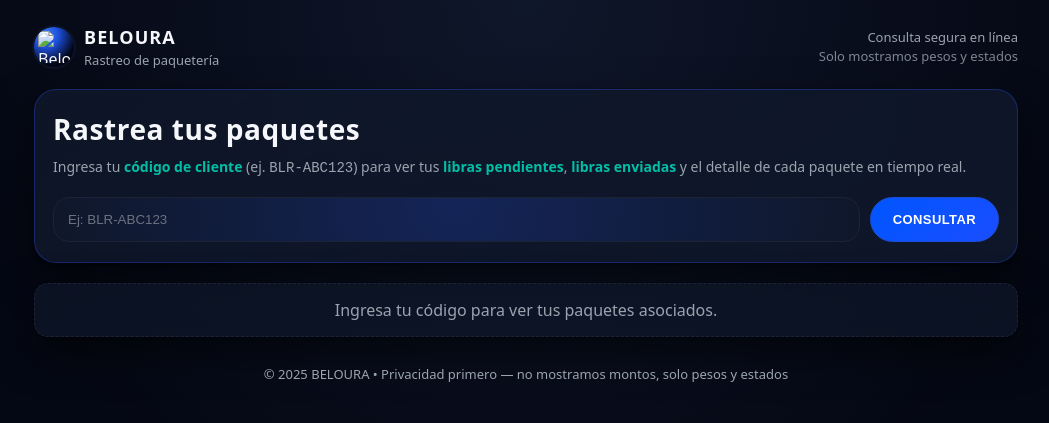
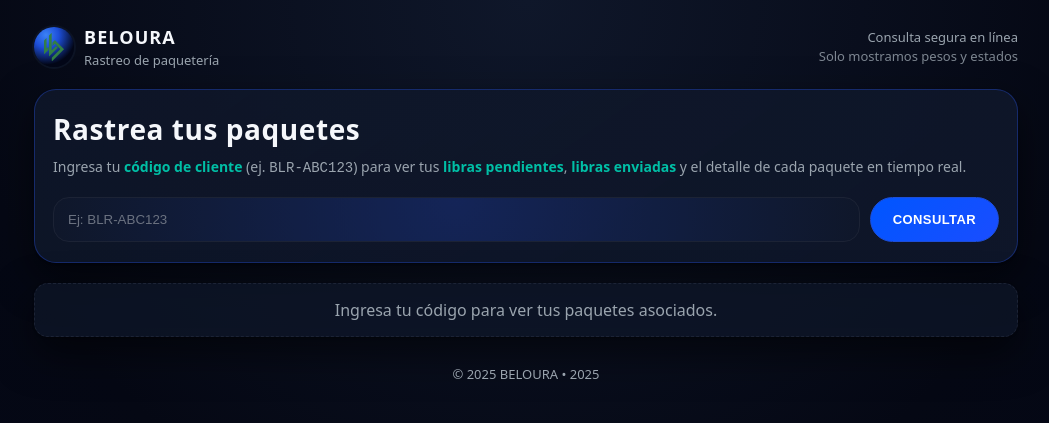
Before and after one commit to ljmedina89/search, a plain HTML site: page docs/index.html in a window 1280 px wide. Shown: the whole page, without its empty margins (114-1163 px from the left). Drawn offline with Linux system fonts and the light colour scheme.

Commit message:
Update logo path and footer year in index.html

```diff
--- a/docs/index.html
+++ b/docs/index.html
@@ -239,7 +239,7 @@
       <div class="brand">
         <div class="brand-logo">
           <!-- Cambia la ruta por la de tu logo real -->
-          <img src="/docs/img/logo.png" alt="Beloura" />
+          <img src="/img/logo.png" alt="Beloura" />
         </div>
         <div class="brand-text">
           <span>BELOURA</span>
@@ -313,7 +313,7 @@
     </section>
 
     <footer>
-      © <span id="year"></span> BELOURA • Privacidad primero — no mostramos montos, solo pesos y estados
+      © <span id="year"></span> BELOURA • 2025
     </footer>
   </div>
 
```
